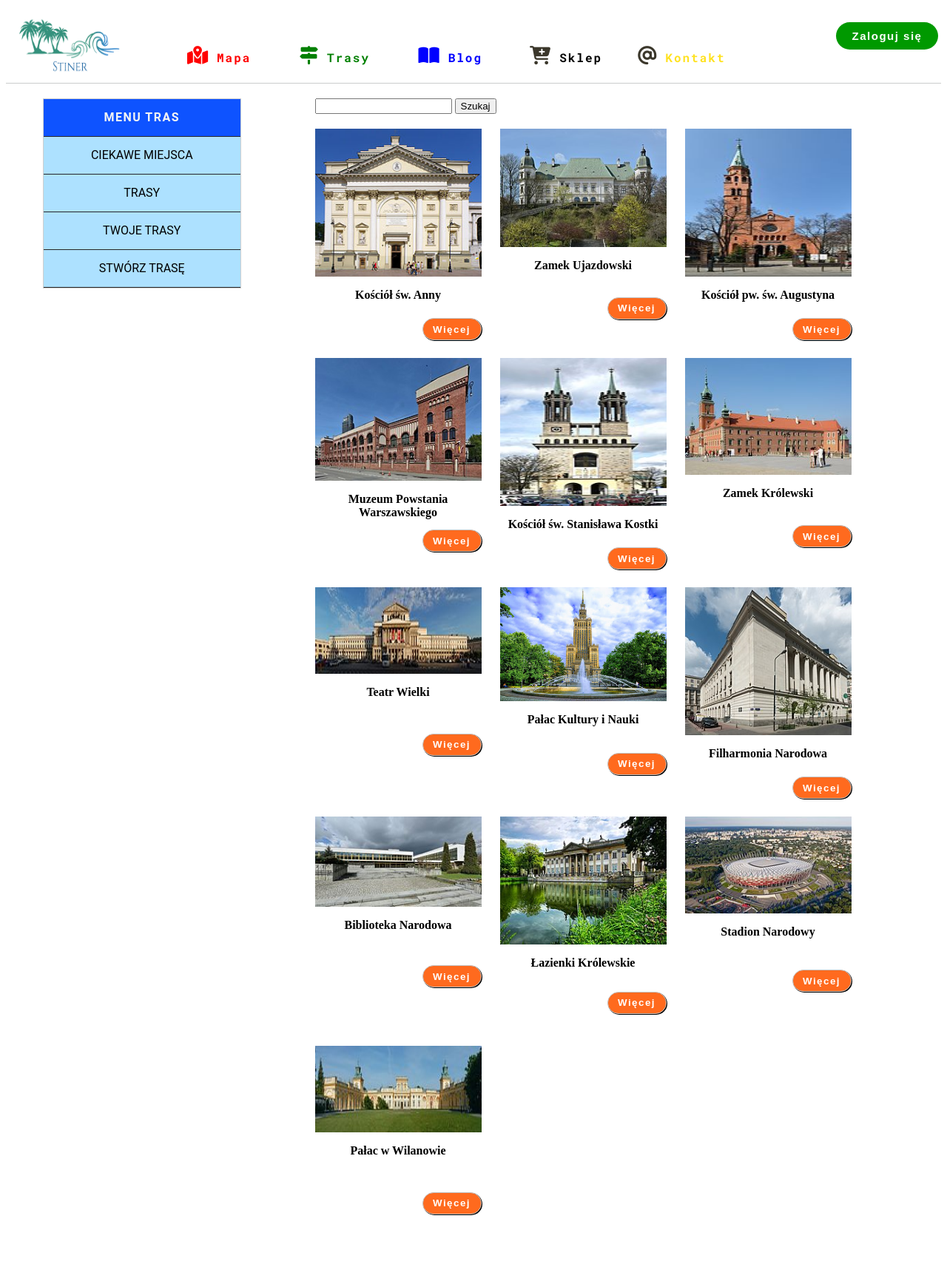
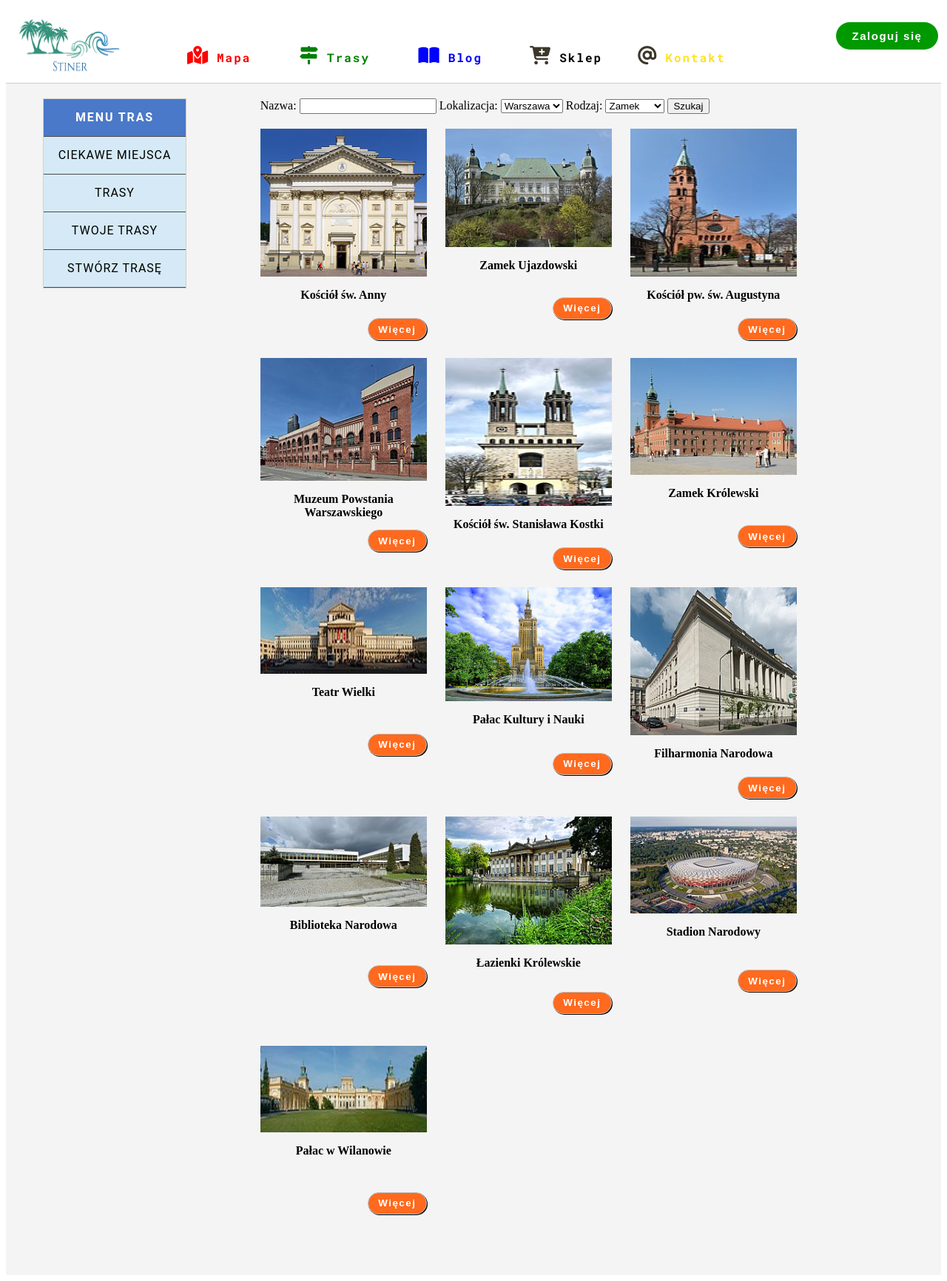
Before and after one commit to SebastianJadczak/stiner_django, a Django app: page /trails/points/ in a window 1280 px wide. Shown: the whole page at 74% size. Run offline with Django 3.2, Linux system fonts and the light colour scheme; data comes from the database, SQL or seed files in the repository; some libraries are stand-ins or nearby versions.

Commit message:
poprawki menu na stronie

```diff
--- a/map/static/css/style_trail.css
+++ b/map/static/css/style_trail.css
@@ -1,8 +1,9 @@
 div.trail{
-display: flex;
+    display: flex;
+    background-color: #f4f4f4;
 }
 div.trail div.menu_trail{
-    width:25vw;
+    width:15vw;
     margin: 20px 50px;
     border:1px solid #cfcfcf;
     max-height:255px;
@@ -18,18 +19,18 @@ div.trail div.menu_trail ul{
 div.trail div.menu_trail ul li{
     height:50px;
     line-height: 50px;
-    border-bottom: 1px solid #262626;
+    border-bottom: 1px solid rgb(75, 75, 75);
     text-align: center;
 
 }
 
 div.trail div.menu_trail ul li:nth-of-type(1){
-    background-color: #0e53ff;
-    color:whitesmoke;
+    background-color: rgba(2, 70, 183, 0.7);
+    color: #fdfdfd;
     text-transform: uppercase;
     font-weight: bold;
     font-family: "Roboto", "DejaVu Sans", "Bitstream Vera Sans", Verdana, Arial, sans-serif;
-    letter-spacing: 1.5px;
+    letter-spacing: 1.9px;
 }
 
 div.trail div.menu_trail ul li a {
@@ -38,15 +39,16 @@ div.trail div.menu_trail ul li a {
     font-family: "Roboto", "DejaVu Sans", "Bitstream Vera Sans", Verdana, Arial, sans-serif;
     display: block;
     color: #000000;
-    background-color: rgba(0, 162, 255, 0.32);
+    background-color: rgba(0, 162, 255, 0.13);
+    letter-spacing: 1px;
 }
 div.trail div.menu_trail ul li a:hover{
-       background-color: rgba(0, 162, 255, 0.69);
+       background-color: rgba(0, 162, 255, 0.27);
 }
 
 div.trail div.content_trail{
-    margin:20px 50px;
-    width:75vw;
+    margin:20px auto;
+    width:68vw;
 }
 
 /* Sekcja Ciekawe miejsca */
--- a/trails/templates/points/points.html
+++ b/trails/templates/points/points.html
@@ -3,7 +3,27 @@
 {% block content %}
     <div class="search_points">
         <form action="" method="GET">
-            <input type="text" name="search">
+            <label class="nazwa">Nazwa:
+                <input type="text" name="search">
+            </label>
+
+            <label class="location"> Lokalizacja:
+            <select name="location" id="location">
+                <option value="Warszawa">Warszawa</option>
+                <option value="Kraków">Kraków</option>
+                <option value="Wrocław">Wrocław</option>
+                <option value="Poznań">Poznań</option>
+            </select>
+                </label>
+
+            <label class="rodzaj"> Rodzaj:
+            <select name="location" id="rodzaj">
+                <option value="Zamek">Zamek</option>
+                <option value="Kościół">Kościół</option>
+                <option value="Park">Park</option>
+                <option value="Biblioteka">Biblioteka</option>
+            </select>
+                </label>
             <button class="search">Szukaj</button>
         </form>
     </div>
```
